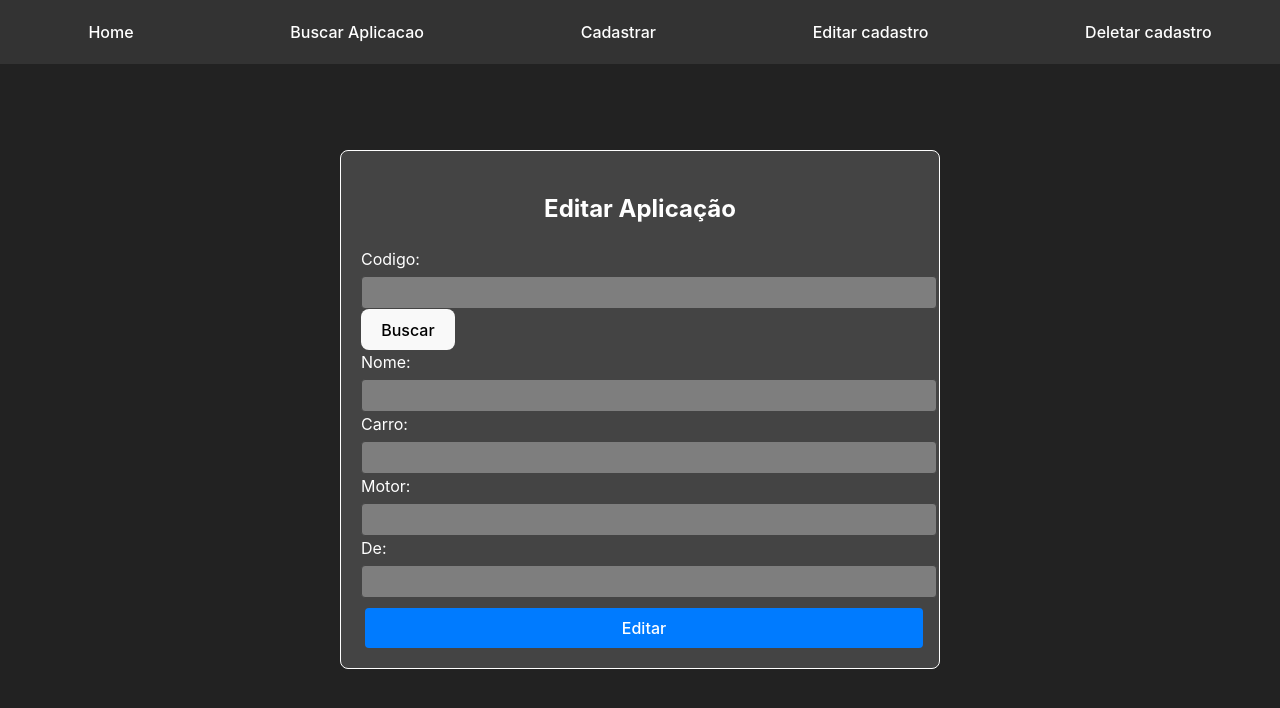
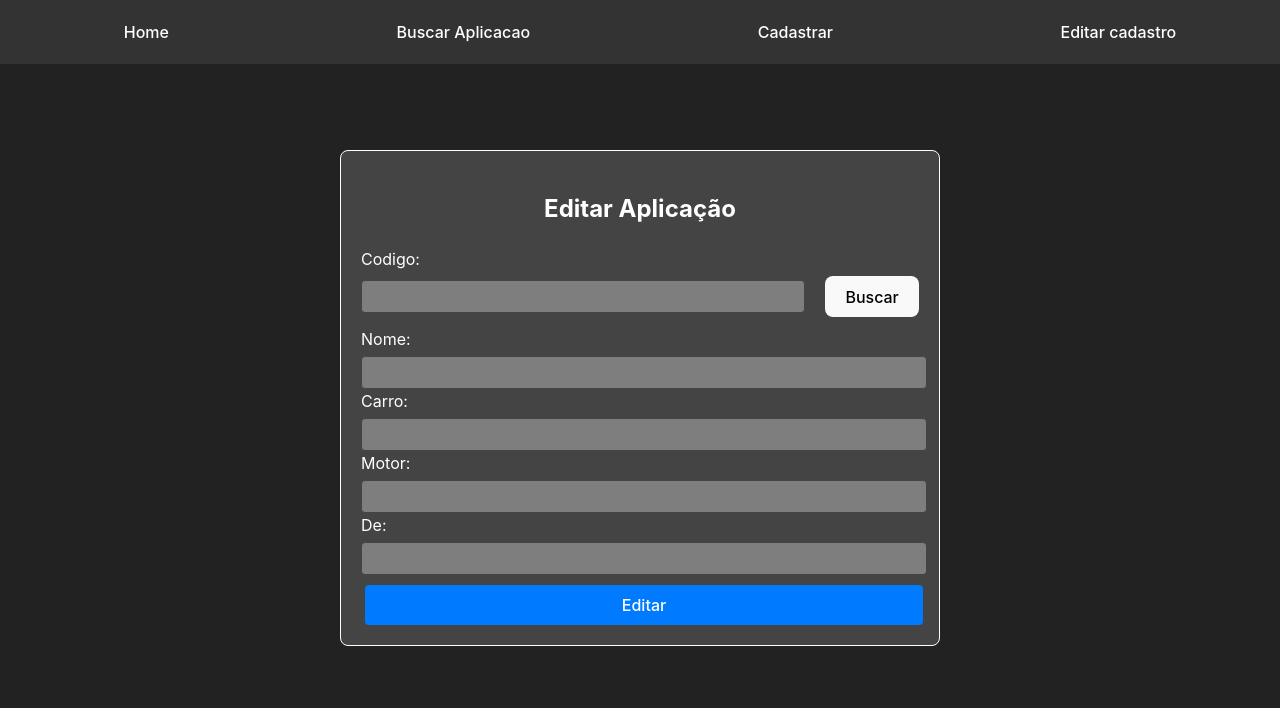
Before and after one commit to SchuGabriel/catalogo, a React (Vite) app: page /editar in a window 1280 px wide. Shown: the top 708 px of the page. Built offline with nearby package versions, Linux system fonts and the light colour scheme.

Commit message:
incluido css para os botoes e inputs

```diff
--- a/src/componentes/Editar.jsx
+++ b/src/componentes/Editar.jsx
@@ -66,8 +66,10 @@ const Editar = () => {
         <form onSubmit={handleSubmit}>
           <div>
             <label>Codigo:</label>
-            <input type="text" name="codigo" value={formulario.codigo} onChange={handleChange} />
-            <button onClick={handleBusca}>Buscar</button>
+            <div className="input-group">
+              <input type="text" id="codigo" name="codigo" value={formulario.codigo} onChange={handleChange} />
+              <button id="buscarButton" onClick={handleBusca}>Buscar</button>
+            </div>
           </div>
           <div>
             <label>Nome:</label>
--- a/src/componentes/Navegacao.jsx
+++ b/src/componentes/Navegacao.jsx
@@ -11,7 +11,6 @@ function Navegacao() {
                     <li><Link to="/pesquisar">Buscar Aplicacao</Link></li>
                     <li><Link to="/cadastrar">Cadastrar</Link></li>
                     <li><Link to="/editar">Editar cadastro</Link></li>
-                    <li><Link to="/deletar">Deletar cadastro</Link></li>
                 </ul>
             </nav>
         </header>
--- a/src/componentes/Pesquisar.jsx
+++ b/src/componentes/Pesquisar.jsx
@@ -111,7 +111,6 @@ const Pesquisar = () => {
                   <p>Motor: {item.motor}</p>
                   <p>Ano: {item.ano}</p>
                   <div className="button-group">
-                    <button onClick={() => handleEdit(index)}>Editar</button>
                     <button onClick={() => handleDelete(index)}>Deletar</button>
                   </div>
                 </div>
--- a/style/style.css
+++ b/style/style.css
@@ -2,39 +2,36 @@ body{
   background-color: #222;
 }
 
-/* Estilo para o contêiner principal */
 .container {
   display: flex;
-  flex-direction: column; /* Mudança para empilhar elementos verticalmente */
+  flex-direction: column;
   align-items: center;
   margin-top: 150px;
   height: 100vh;
   width: 100vw;
-  color: #fff; /* Cor do texto branca */
+  color: #fff;
 }
 
 .form-container {
   max-width: 600px;
-  width: 100%; /* Ocupa toda a largura do contêiner pai */
+  width: 100%;
   padding: 20px;
-  border: 1px solid #ffffff; /* Cor da borda mais escura */
+  border: 1px solid #ffffff;
   border-radius: 8px;
-  background-color: #444; /* Cor de fundo mais escura */
+  background-color: #444;
   box-sizing: border-box;
-  margin-bottom: 20px; /* Adicionado espaço entre o formulário e os resultados */
+  margin-bottom: 20px;
 }
 
-/* Estilo para o título */
 h2 {
   text-align: center;
   margin-bottom: 20px;
 }
 
-/* Estilo para os campos de entrada e rótulos */
 label {
   display: block;
   margin-bottom: 5px;
-  color: #ffffff; /* Cor do texto mais clara */
+  color: #ffffff;
 }
 
 .input-group {
@@ -50,18 +47,32 @@ label {
 input[type="text"],
 input[type="date"] {
   width: 100%;
+  width: calc(100% - 10px);
+  margin-right: 10px;
   padding: 8px;
-  border: 1px solid #444; /* Cor da borda mais escura */
+  border: 1px solid #444;
   border-radius: 4px;
-  background-color: #7e7e7e; /* Cor de fundo mais escura */
-  color: #ffffff; /* Cor do texto branca */
+  background-color: #7e7e7e;
+  color: #ffffff;
 }
 
-/* Estilo para o botão */
+.input-group {
+  display: flex;
+  align-items: center;
+}
+
+#codigo {
+  flex: 1;
+}
+
+#buscarButton {
+  margin-left: 10px;
+}
+
 button[type="submit"] {
   width: 100%;
   padding: 10px;
-  background-color: #007bff; /* Mantido o mesmo azul para destaque */
+  background-color: #007bff;
   color: #fff;
   border: none;
   border-radius: 4px;
@@ -71,14 +82,13 @@ button[type="submit"] {
 }
 
 button[type="submit"]:hover {
-  background-color: #0056b3; /* Mantido o mesmo azul mais escuro para hover */
+  background-color: #0056b3;
 }
 
-/* Estilos para o contêiner de resultados */
 .result-container {
-  width: calc(100% - 100px); /* Ajuste da largura para compensar a margem esquerda e direita */
-  margin-left: 50px; /* Adicionando margem esquerda */
-  margin-right: 50px; /* Adicionando margem direita */
+  width: calc(100% - 100px);
+  margin-left: 50px;
+  margin-right: 50px;
 }
 
 .result-list {
```
